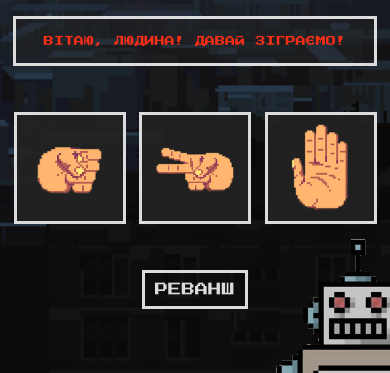
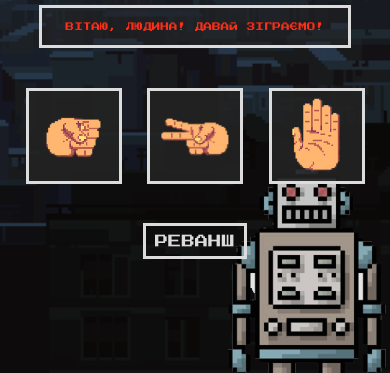
Before and after one commit to alexobadin/rock-paper-scissors, a plain HTML site: page index.html in a window 390 px wide. Shown: the part 471-844 px from the top of the page. Drawn offline with Linux system fonts and the light colour scheme.

Commit message:
add final result

```diff
--- a/queries.css
+++ b/queries.css
@@ -8,15 +8,15 @@
 */
 
 /* ****************** */
-/* 1200px/16px = 84em */
-/*BELOW 1200px*/
+/* 1400px/16px = 88em */
+/*BELOW 1400px*/
 /* ****************** */
-
-@media (max-width: 75em) {
+@media (max-width: 90em) {
   html {
-    font-size: 56.25%;
+    font-size: 44%;
   }
 }
+
 /* ****************** */
 /* 1100px/16px = 68em */
 /*BELOW 1100px*/
@@ -24,7 +24,7 @@
 
 @media (max-width: 68em) {
   html {
-    font-size: 45.25%;
+    font-size: 41.25%;
   }
 }
 /* ****************** */
@@ -34,7 +34,7 @@
 
 @media (max-width: 53em) {
   html {
-    font-size: 40%;
+    font-size: 34%;
   }
 
   body {
@@ -162,7 +162,7 @@
 
 @media (max-width: 27em) {
   html {
-    font-size: 35%;
+    font-size: 30%;
   }
   .headline {
     margin-bottom: 8.2rem;
--- a/style.css
+++ b/style.css
@@ -10,11 +10,13 @@
 html {
   font-size: 62.5%;
   font-family: 'Press Start 2P', sans-serif;
+  -webkit-text-size-adjust: 100%;
 }
 * {
   margin: 0;
   padding: 0;
   box-sizing: border-box;
+  -webkit-text-size-adjust: 100%;
 }
 body {
   background-image: url(/img/background.gif);
@@ -153,6 +155,7 @@ body {
   height: 100%;
   background-color: rgba(0, 0, 0, 0.6);
   backdrop-filter: blur(2px);
+  -webkit-backdrop-filter: blur(2px);
   z-index: 5;
 }
 .close-modal {
```
